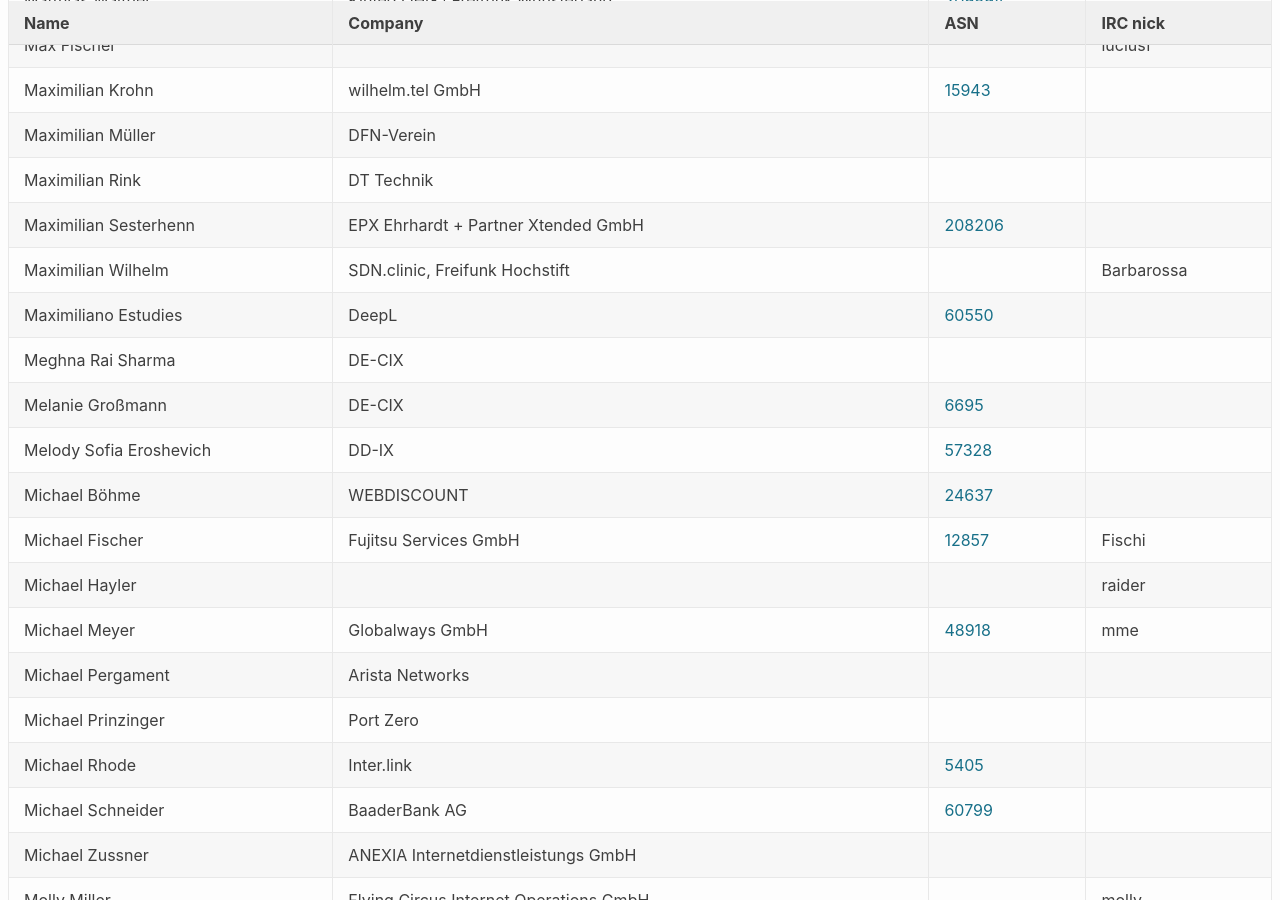
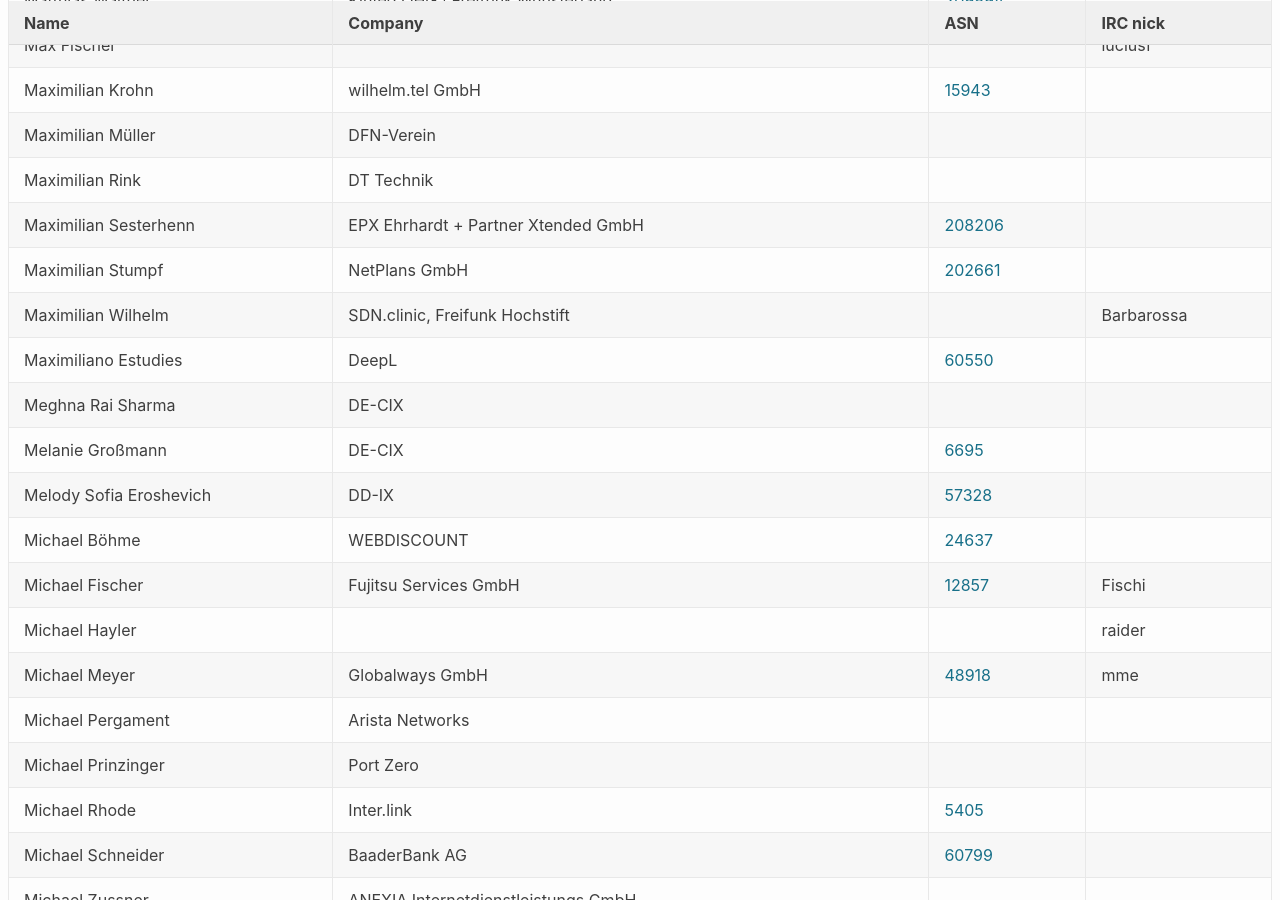
Before and after one commit to denog/pretix-attendeelist, a Jekyll site: the page built from denog15/index.md, in a window 1280 px wide and 900 px high, scrolled down 10279 px. Built offline with Jekyll 4.4.1, drawn with Linux system fonts in a browser that asks for light colours.

Commit message:
Latest data: Fri Oct 27 08:29:17 UTC 2023

```diff
--- a/_data/attendees_denog15_onsite.json
+++ b/_data/attendees_denog15_onsite.json
@@ -1386,6 +1386,12 @@
     "asn": "208206"
   },
   {
+    "name": "Maximilian Stumpf",
+    "company": "NetPlans GmbH",
+    "irc": null,
+    "asn": "202661"
+  },
+  {
     "name": "Maximilian Wilhelm",
     "company": "SDN.clinic, Freifunk Hochstift",
     "irc": "Barbarossa",
```
